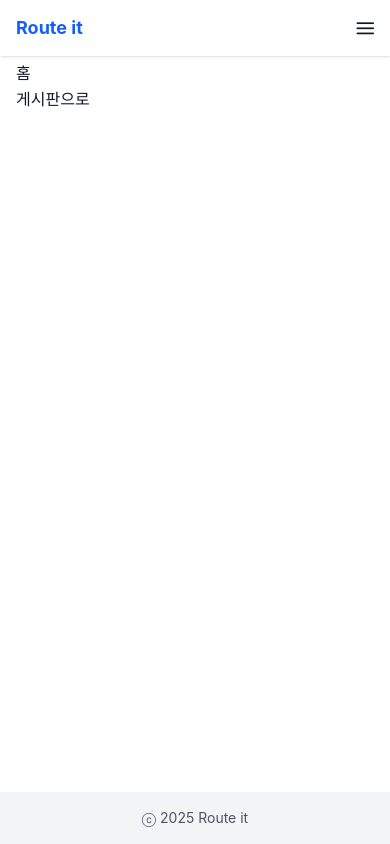
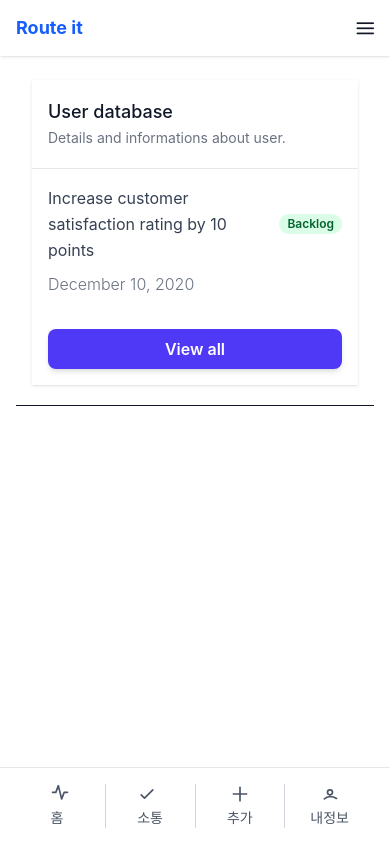
Before and after one commit to Geeehyun/routeitFront, a Vue app: page / in a window 390 px wide. Built offline with nearby package versions, Linux system fonts and the light colour scheme.

Commit message:
feat : 푸터 구성

```diff
--- a/src/components/common/Footer.vue
+++ b/src/components/common/Footer.vue
@@ -1,13 +1,52 @@
+<template>
+  <footer class="bg-white dark:bg-gray-800">
+    <!-- 상단 구분선 -->
+    <div class="border-t border-gray-200 dark:border-gray-700"></div>
+
+    <div class=" max-w-screen-md mx-auto px-4 py-4">
+      <ul class="md:hidden flex justify-around text-sm text-gray-600 dark:text-gray-300 divide-x divide-gray-300 dark:divide-gray-600">
+
+        <li class="flex-1 flex flex-col items-center px-2">
+          <RouterLink to="/">
+            <svg class="w-5 h-5 mb-1" fill="none" stroke="currentColor" viewBox="0 0 24 24">
+              <path stroke-linecap="round" stroke-linejoin="round" stroke-width="2" d="M3 10h4l3-8 4 16 3-8h4" />
+            </svg>
+            <span>홈</span>
+          </RouterLink>
+        </li>
+        <li class="flex-1 flex flex-col items-center px-2">
+          <RouterLink to="/board">
+            <svg class="w-5 h-5 mb-1" fill="none" stroke="currentColor" viewBox="0 0 24 24">
+              <path stroke-linecap="round" stroke-linejoin="round" stroke-width="2" d="M5 13l4 4L19 7" />
+            </svg>
+            <span>소통</span>
+          </RouterLink>
+        </li>
+        <li class="flex-1 flex flex-col items-center px-2">
+          <svg class="w-5 h-5 mb-1" fill="none" stroke="currentColor" viewBox="0 0 24 24">
+            <path stroke-linecap="round" stroke-linejoin="round" stroke-width="2" d="M12 4v16m8-8H4" />
+          </svg>
+          <span>추가</span>
+        </li>
+        <li class="flex-1 flex flex-col items-center px-2">
+          <svg class="w-5 h-5 mb-1" fill="none" stroke="currentColor" viewBox="0 0 24 24">
+            <path stroke-linecap="round" stroke-linejoin="round" stroke-width="2" d="M5.121 17.804A13.937 13.937 0 0112 15c2.837 0 5.452.885 7.879 2.379M15 10a3 3 0 11-6 0 3 3 0 016 0z" />
+          </svg>
+          <span>내정보</span>
+        </li>
+      </ul>
+
+      <p class="hidden md:block mt-4 text-center text-xs text-gray-400 dark:text-gray-500">© 2025 Route it</p>
+    </div>
+  </footer>
+
+
+</template>
+
 <script setup>
 
 </script>
 
-<template>
-  <footer class="bg-gray-100 text-center text-sm text-gray-600 py-4">
-    ⓒ 2025 Route it
-  </footer>
-</template>
-
 <style scoped>
 
 </style>
--- a/src/modules/board/views/BoardView.vue
+++ b/src/modules/board/views/BoardView.vue
@@ -15,7 +15,6 @@
     <!-- 썸네일 형 (grid view) -->
     <div v-if="viewMode === 'grid'" class="grid sm:grid-cols-2 md:grid-cols-3 gap-6">
       <div v-for="post in posts" :key="post.id" class="bg-white rounded shadow hover:shadow-md transition">
-        <img :src="post.thumbnail" alt="thumb" class="w-full h-48 object-cover rounded-t">
         <div class="p-4">
           <h3 class="font-semibold text-lg line-clamp-2">{{ post.title }}</h3>
           <p class="text-sm text-gray-500 mt-1">{{ post.location }} · {{ post.price }}원</p>
@@ -26,7 +25,6 @@
     <!-- 리스트 형 (list view) -->
     <div v-else class="flex flex-col gap-4">
       <div v-for="post in posts" :key="post.id" class="flex gap-4 bg-white rounded shadow p-4 items-center hover:shadow-md transition">
-        <img :src="post.thumbnail" alt="thumb" class="w-28 h-28 object-cover rounded">
         <div>
           <h3 class="font-semibold text-lg line-clamp-2">{{ post.title }}</h3>
           <p class="text-sm text-gray-500 mt-1">{{ post.location }} · {{ post.price }}원</p>
--- a/src/modules/home/views/HomeView.vue
+++ b/src/modules/home/views/HomeView.vue
@@ -7,8 +7,50 @@ const goLink = async () => {
 </script>
 
 <template>
-  <h1>홈</h1>
-  <RouterLink to="/board"><button>게시판으로</button></RouterLink>
+<!--  <h1>홈</h1>
+  <RouterLink to="/board"><button>게시판으로</button></RouterLink>-->
+  <div class="px-4 py-5 border-b rounded-t sm:px-6">
+    <div class="overflow-hidden bg-white shadow dark:bg-gray-800 sm:rounded-md">
+      <div class="px-4 py-5 sm:px-6">
+        <h3 class="text-lg font-medium leading-6 text-gray-900">
+          User database
+        </h3>
+        <p class="max-w-2xl mt-1 text-sm text-gray-500">
+          Details and informations about user.
+        </p>
+      </div>
+      <ul class="divide-y divide-gray-200 border-t border-gray-200">
+        <li>
+          <a class="block hover:bg-gray-50 dark:hover:bg-gray-900">
+            <div class="px-4 py-4 sm:px-6">
+              <div class="flex items-center justify-between">
+                <p class="text-gray-700 text-md dark:text-white md:truncate">
+                  Increase customer satisfaction rating by 10 points
+                </p>
+                <div class="flex flex-shrink-0 ml-2">
+                  <p class="inline-flex px-2 text-xs font-semibold leading-5 text-green-800 bg-green-100 rounded-full">
+                    Backlog
+                  </p>
+                </div>
+              </div>
+              <div class="mt-2 sm:flex sm:justify-between">
+                <div class="sm:flex">
+                  <p class="flex items-center font-light text-gray-500 text-md dark:text-gray-300">
+                    December 10, 2020
+                  </p>
+                </div>
+              </div>
+            </div>
+          </a>
+        </li>
+      </ul>
+      <div class="w-full p-4 mx-auto md:w-1/2">
+        <button type="button" class="py-2 px-4  bg-indigo-600 hover:bg-indigo-700 focus:ring-indigo-500 focus:ring-offset-indigo-200 text-white w-full transition ease-in duration-200 text-center text-base font-semibold shadow-md focus:outline-none focus:ring-2 focus:ring-offset-2  rounded-lg ">
+          View all
+        </button>
+      </div>
+    </div>
+  </div>
 </template>
 
 <style scoped>
--- a/src/router/index.js
+++ b/src/router/index.js
@@ -32,7 +32,7 @@ const routes = [
         path: '/board',
         name: 'Board',
         component: () => import('@/modules/board/views/BoardView.vue'),
-        meta: {requiresAuth: true}
+        //meta: {requiresAuth: true}
     }
 ]
 
```
Also changed, not shown: 1 other file (tests, documents, lock files or other folders).
